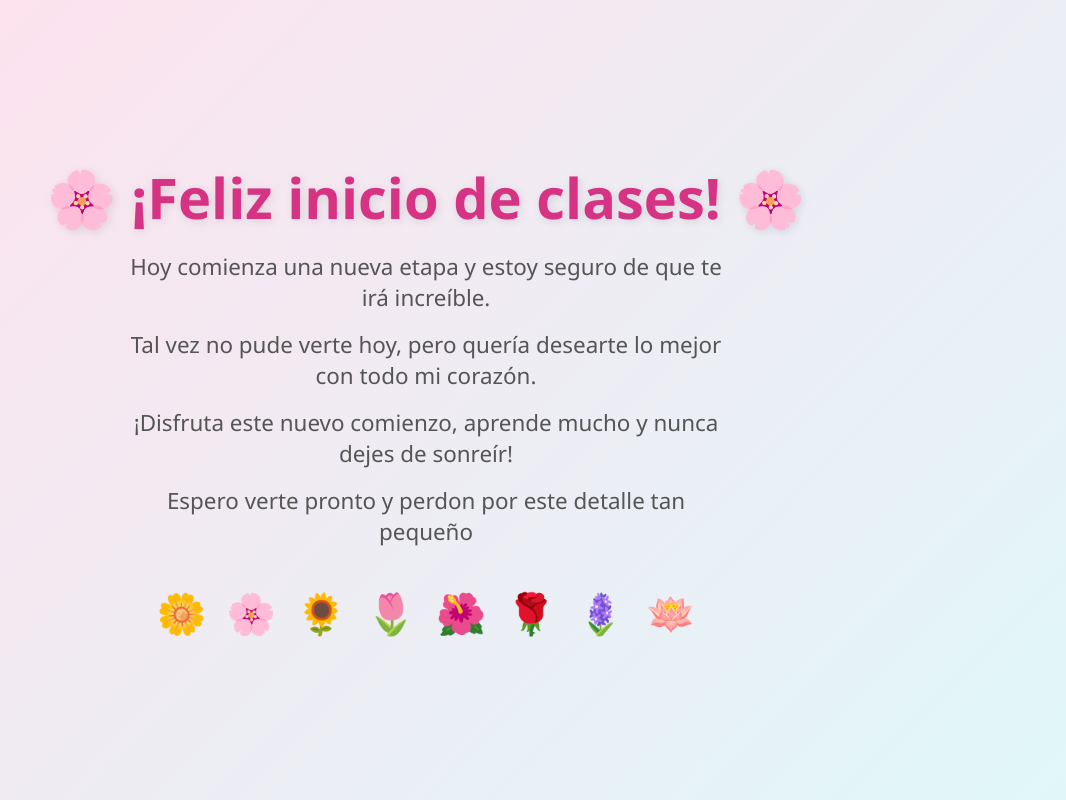
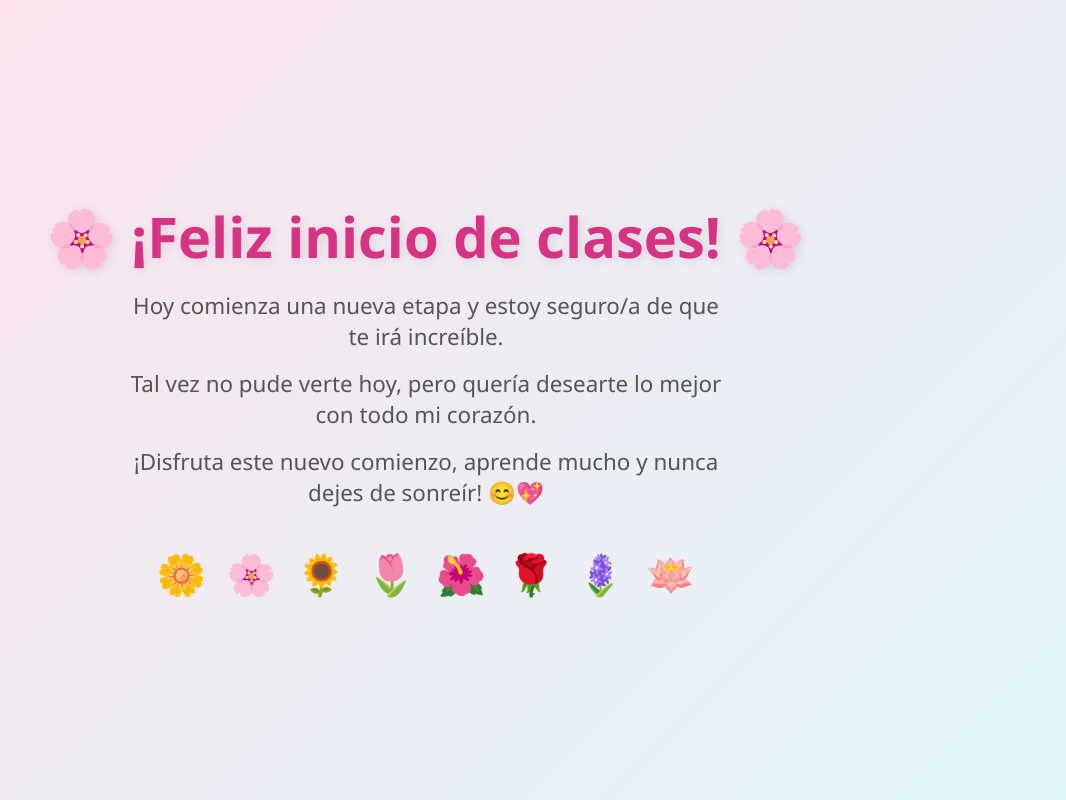
Before and after one commit to NicoBar2/whats, a plain HTML site: page index.html in a window 1280 px wide. Shown: the whole page, without its empty margins (214-1280 px from the left). Drawn offline with Linux system fonts and the light colour scheme.

Commit message:
Update index.html

```diff
--- a/index.html
+++ b/index.html
@@ -76,10 +76,9 @@
 </head>
 <body>
   <h1>🌸 ¡Feliz inicio de clases! 🌸</h1>
-  <p>Hoy comienza una nueva etapa y estoy seguro de que te irá increíble.</p>
+  <p>Hoy comienza una nueva etapa y estoy seguro/a de que te irá increíble.</p>
   <p>Tal vez no pude verte hoy, pero quería desearte lo mejor con todo mi corazón.</p>
-  <p>¡Disfruta este nuevo comienzo, aprende mucho y nunca dejes de sonreír!</p>
-  <p>Espero verte pronto y perdon por este detalle tan pequeño</p>
+  <p>¡Disfruta este nuevo comienzo, aprende mucho y nunca dejes de sonreír! 😊💖</p>
   <div class="flowers">
     <span class="flower">🌼</span>
     <span class="flower">🌸</span>
@@ -90,5 +89,10 @@
     <span class="flower">🪻</span>
     <span class="flower">🪷</span>
   </div>
+
+  <!-- 🎶 MÚSICA DE FONDO -->
+  <audio autoplay loop hidden>
+    <source src="https://voca.ro/17RYHdocnmgh" type="audio/mpeg">
+  </audio>
 </body>
 </html>
```
